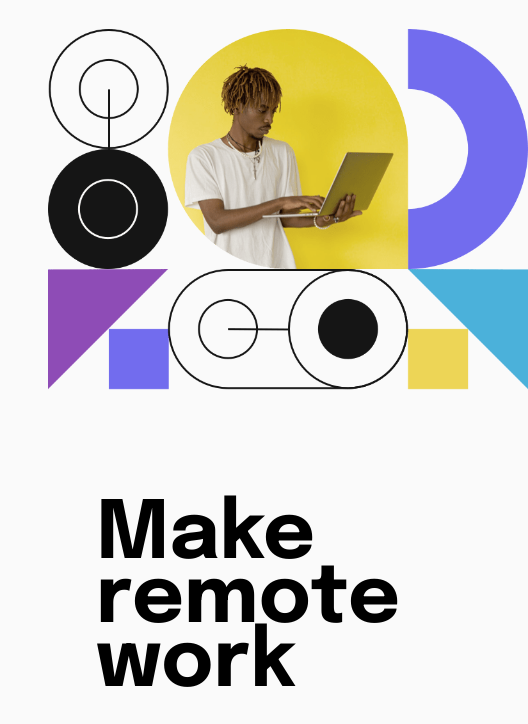
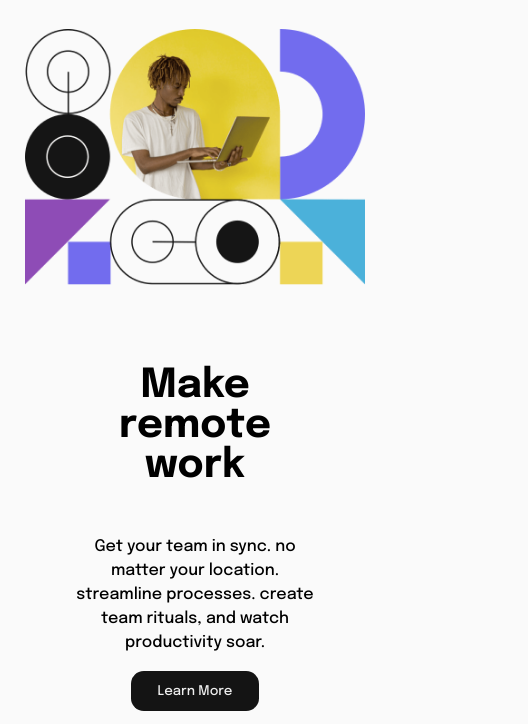
Before and after one commit to yalda95/intro, a plain HTML site: page index.html in a window 390 px wide. Shown: the part 83-807 px from the top of the page, 528 px wide, since content can reach past the window. Drawn offline with Linux system fonts and the light colour scheme.

Commit message:
hero responsive fixed

```diff
--- a/index.html
+++ b/index.html
@@ -56,9 +56,9 @@
             </div>
         </section>
         <section class="hero-right">
-               <div>
+
                 <img id="hero-image" src="./images/image-hero-desktop.png" alt="">
-               </div>
+
         </section>
     </main>
     <script src="./js/app.js"></script>
--- a/js/app.js
+++ b/js/app.js
@@ -9,11 +9,11 @@ const showNavbar = () =>{
 
 function checkMediaQuery() {
     // If the inner width of the window is greater then 768px
-    if (window.innerWidth < 900) {
+    if (window.innerWidth < 750) {
       // Then log this message to the console
       console.log('Media Query Matched!')
       heroImage.src ="./images/image-hero-mobile.png"
-    }else if (window.innerWidth > 900){
+    }else if (window.innerWidth > 750){
         heroImage.src ="./images/image-hero-desktop.png"
 
 
--- a/style/header.css
+++ b/style/header.css
@@ -68,3 +68,9 @@ header {
     }
 
 }
+@media (min-width:1600px) {
+    header {
+        width: 70%;
+        margin: 0 auto;
+    }
+}
--- a/style/hero.css
+++ b/style/hero.css
@@ -1,8 +1,8 @@
 .hero {
     width: 100%;
     min-width: 375px;
-    padding: 0 3rem;
-    margin-top: 2rem ;
+    max-width: 1440px;
+    margin:2rem auto 0 auto;
 }
 .hero-left {
     width: 50%;
@@ -44,16 +44,19 @@
     margin: 0 auto;
     width: 30rem;
 }
-@media (max-width:900px) {
+@media (max-width:750px) {
     .hero {
         flex-direction:column-reverse;
     }
     .hero-left {
-        width: 100%;
+        width:340px ;
+        margin: 0 auto;
         justify-content:flex-end;
     }
     .hero-left h1 {
         text-align: center;
+        font-size: var(--fs-500);
+        line-height: 2.5rem;
     }
     .hero-left p {
         width: 100%;
@@ -66,7 +69,8 @@
         margin: 1rem auto;
     }
     .hero-right {
-        width: 100%;
+        width:340px ;
+        margin: 0 auto;
     }
 
 }
```
